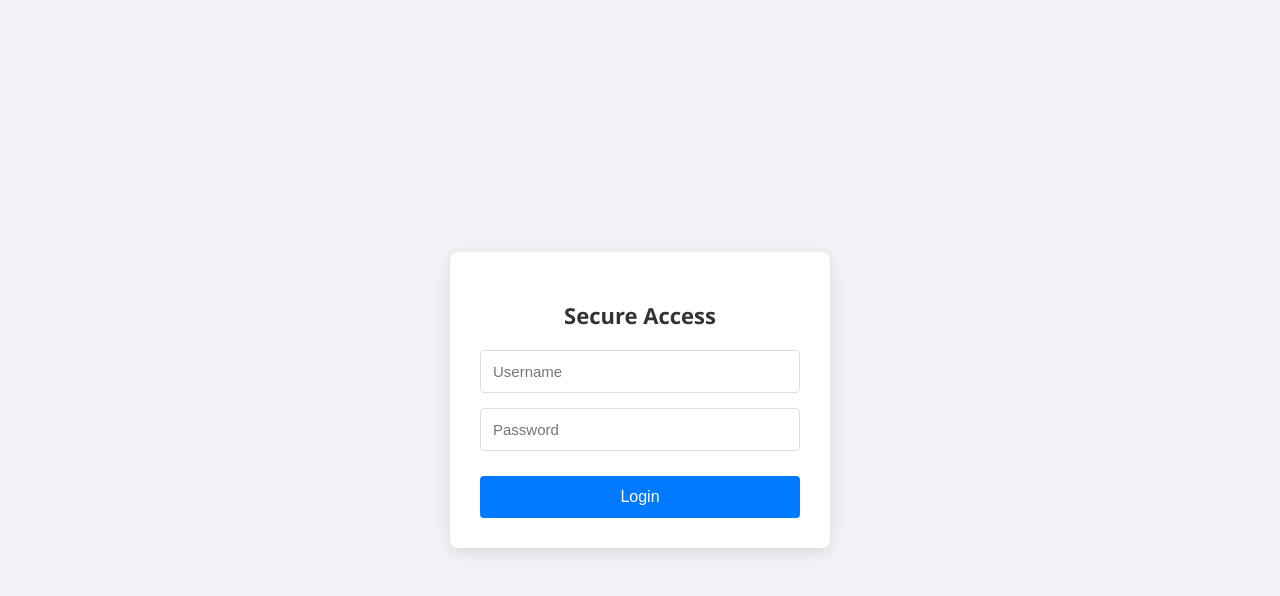
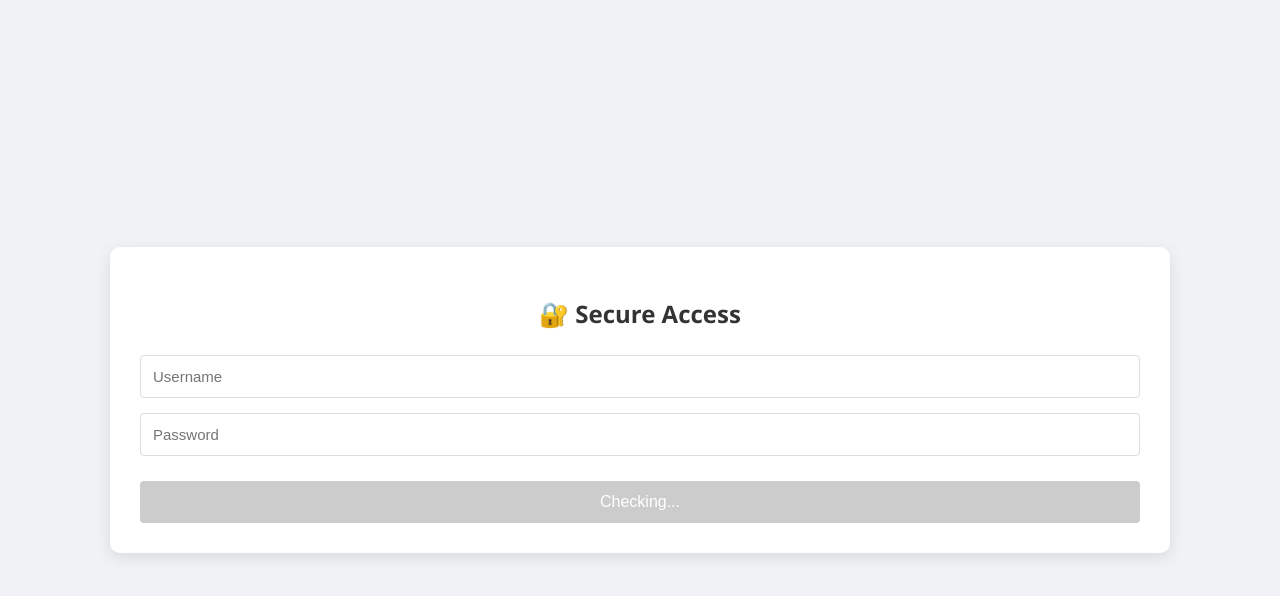
Before and after one commit to gaurav-kakwan/anuj-pelu, a website: page login.html in a window 1280 px wide. Both pictures are taken after a click on the button "Login". Drawn offline with Linux system fonts and the light colour scheme; no server answers.

Commit message:
Update login.html

```diff
--- a/login.html
+++ b/login.html
@@ -6,45 +6,61 @@
 </head>
 <body>
 
-<div class="login-page">
-  <div class="login-card">
-    <h2 class="login-title">Secure Access</h2>
+<div class="page">
+<div class="card">
+<h2 class="title">🔐 Secure Access</h2>
+
+    <div id="errMsg" style="color:#f87171;font-size:14px;text-align:center;margin-bottom:14px;display:none;"></div>
 
     <div class="form-grid">
-      <input id="username" type="text" placeholder="Username">
-      <input id="password" type="password" placeholder="Password">
+<div class="row">
+<input id="user" placeholder="Username">
+</div>
+
+<div class="row">
+<input id="pass" type="password" placeholder="Password">
+</div>
 </div>
 
     <div class="btn-row">
-      <button onclick="doLogin()">Login</button>
+<button id="loginBtn">Login</button>
 </div>
 </div>
 </div>
 
 <script>
-  async function doLogin() {
-    const user = document.getElementById('username').value;
-    const pass = document.getElementById('password').value;
+document.getElementById('loginBtn').addEventListener('click', async function () {
+    var btn = this;
+    var errEl = document.getElementById('errMsg');
+    errEl.style.display = 'none';
+    btn.disabled = true;
+    btn.textContent = 'Checking...';
 
-    try {
-      const res = await fetch("/login", {
-        method: "POST",
-        headers: { "Content-Type": "application/json" },
-        body: JSON.stringify({ username: user, password: pass })
+    var res = await fetch('/login', {
+        method: 'POST',
+        headers: { 'Content-Type': 'application/json' },
+        body: JSON.stringify({
+            username: document.getElementById('user').value,
+            password: document.getElementById('pass').value
+        })
     });
 
-      const data = await res.json();
+    var data = await res.json();
 
     if (data.success) {
-        sessionStorage.setItem("auth", "active");
-        window.location.href = "/index.html";
+        localStorage.setItem('sessionToken', data.token);
+        window.location.href = '/index.html';
     } else {
-        alert(data.msg);
+        errEl.textContent = data.msg;
+        errEl.style.display = 'block';
+        btn.disabled = false;
+        btn.textContent = 'Login';
     }
-    } catch (e) {
-      alert("Connection Error");
-    }
-  }
+});
+
+document.getElementById('pass').addEventListener('keydown', function (e) {
+    if (e.key === 'Enter') document.getElementById('loginBtn').click();
+});
 </script>
 </body>
 </html>
```
Lines whose indentation alone changed are shown as unchanged.
